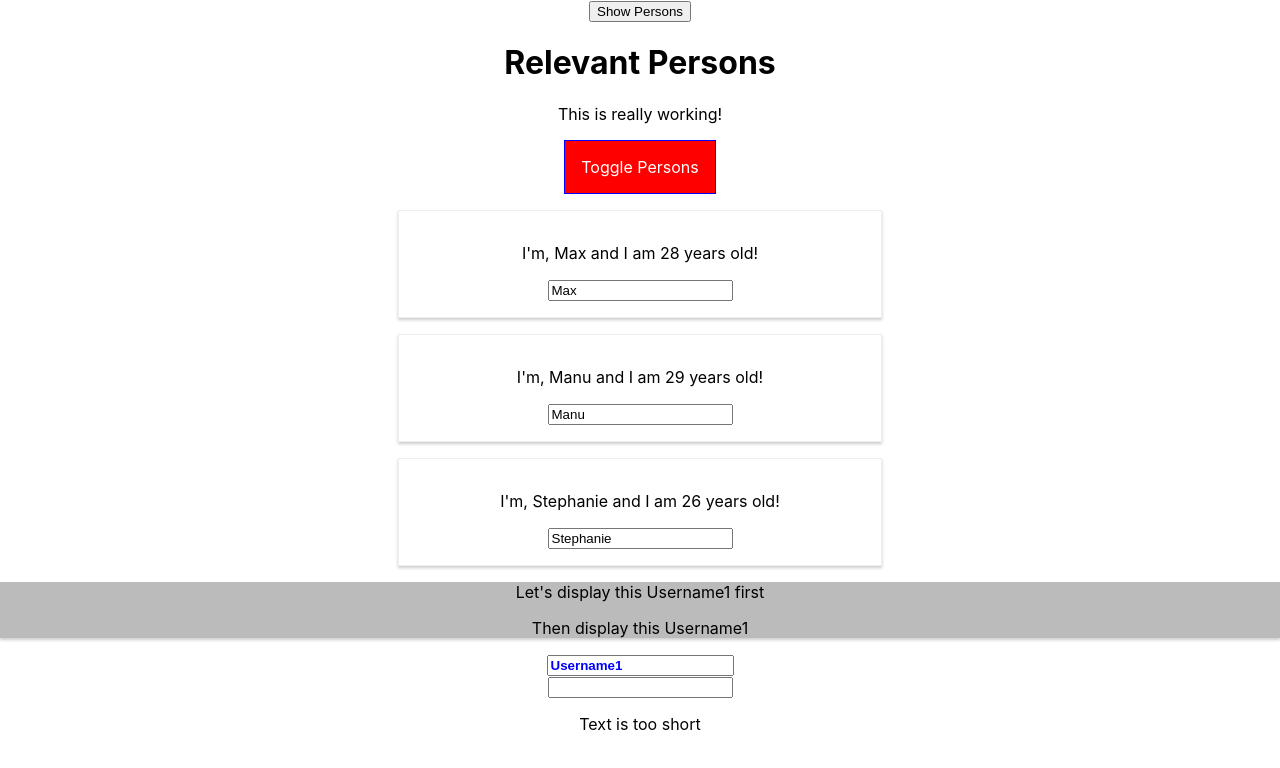
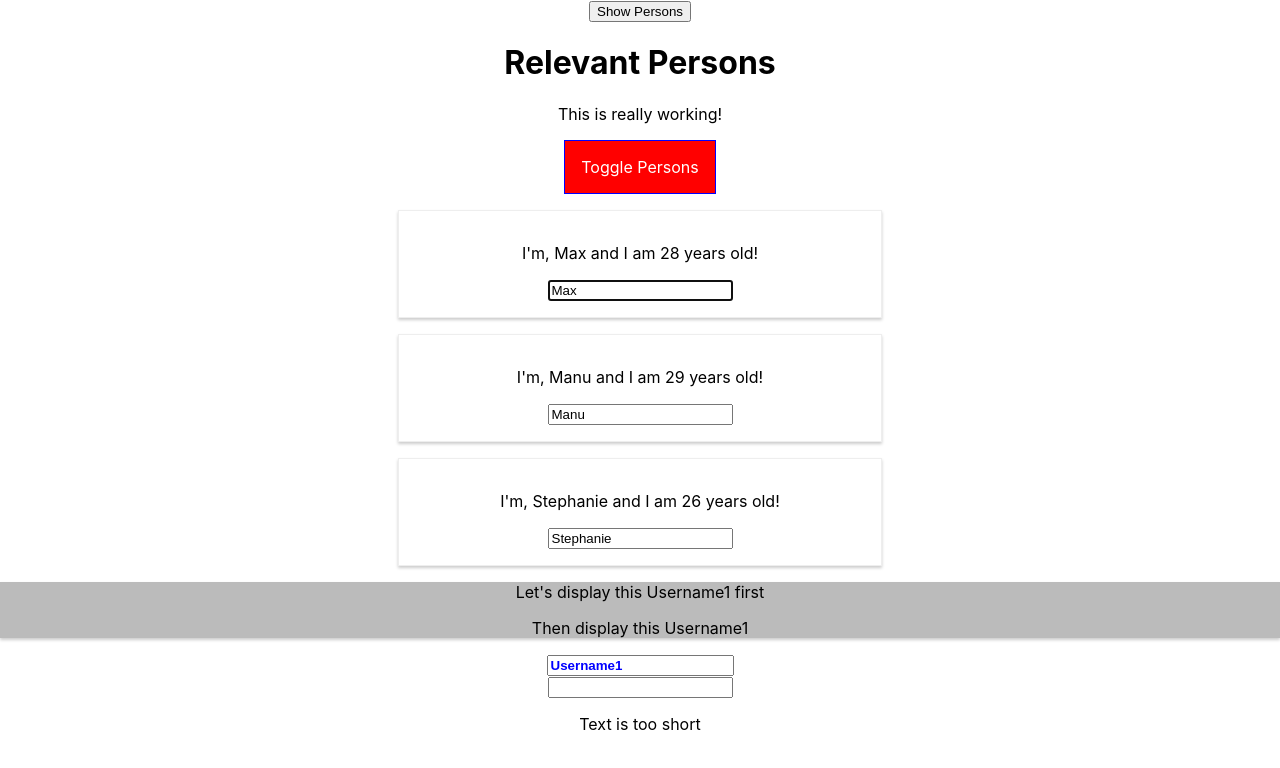
Before and after one commit to tangallan/react-practice-guide, a React app: page / in a window 1280 px wide. Both pictures are taken after a click on the button "Show Persons". Shown: the top 768 px of the page. Built offline with nearby package versions, Linux system fonts and the light colour scheme.

Commit message:
Messing with ref in stateful component

```diff
--- a/src/components/Persons/Person/Person.js
+++ b/src/components/Persons/Person/Person.js
@@ -17,8 +17,12 @@
 
     componentDidMount() {
         console.log('Person.js, component did mount!');
+        if (this.props.position === 0) {
+            this.inputElement.focus();
+        }
     }
 
+    // NOTE ref is only for stateful components
     render() {
         // console.log('Person.js inside render()');
         console.log('Person.js inside render()');
@@ -29,6 +33,7 @@
                 </p>
                 <p>{this.props.children}</p>
                 <input
+                    ref={(inp) => { this.inputElement = inp; }}
                     type='text'
                     onChange={this.props.changed}
                     value={this.props.name}
--- a/src/components/Persons/Persons.js
+++ b/src/components/Persons/Persons.js
@@ -48,6 +48,7 @@
                     name={person.name}
                     age={person.age}
                     key={person.id}
+                    position={index}
                     changed={evt => this.props.changed(evt, person.id)}
                 />
             );
```
